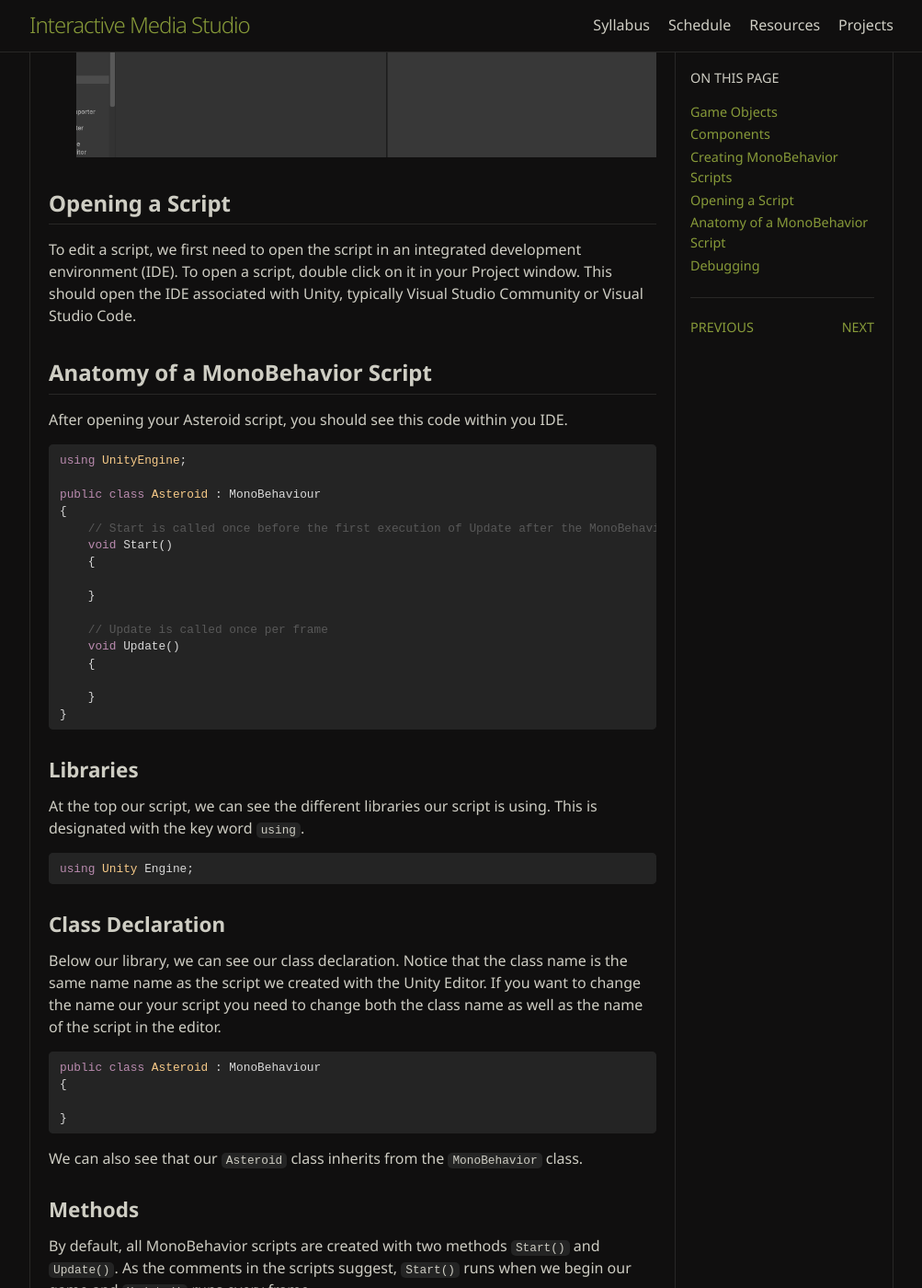
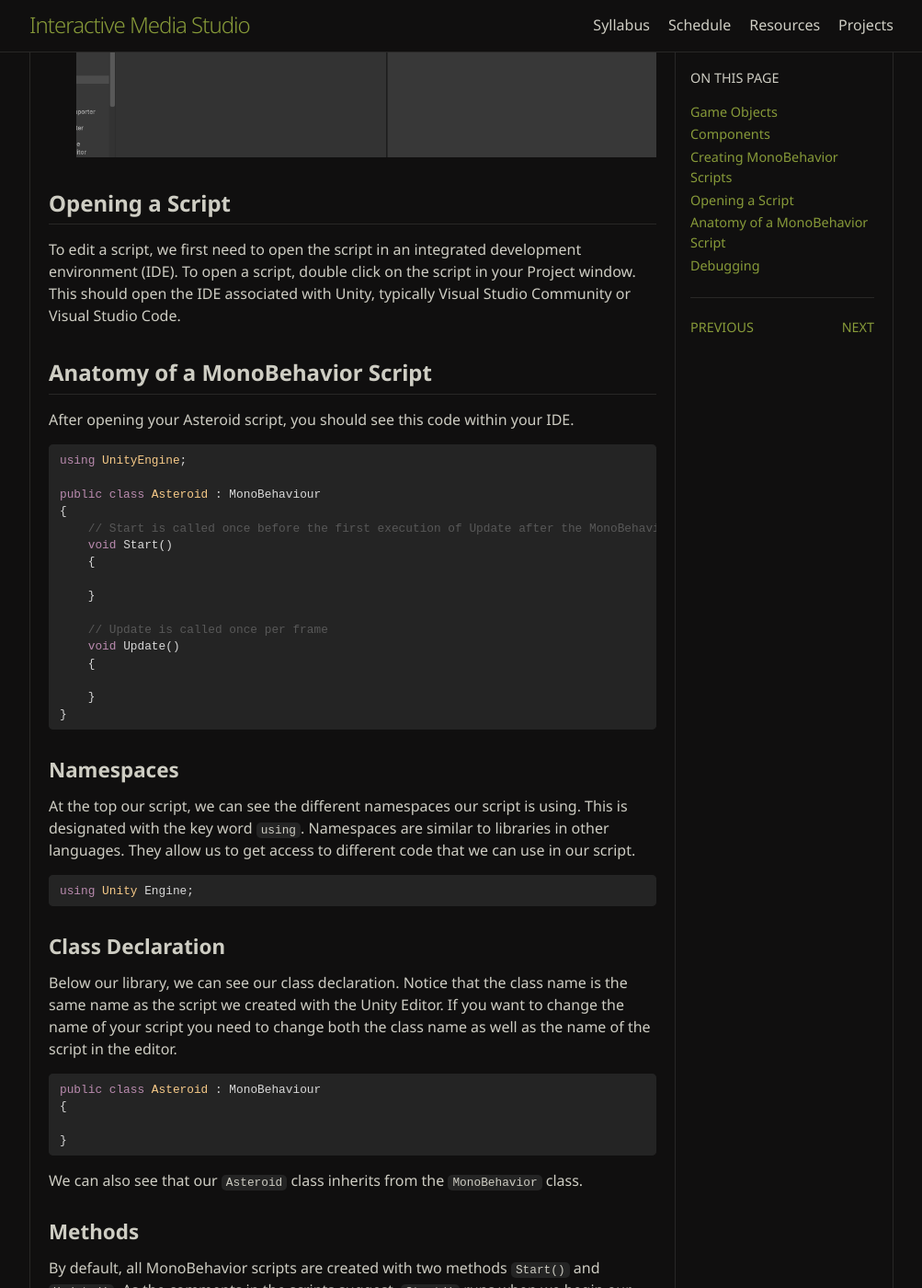
Before and after one commit to vinnyroca/interactivemediastudio, a Jekyll site: the page built from _Tutorials/02_GameObjectsComponentsCSharp.md, in a window 1280 px wide and 1400 px high, scrolled down 4181 px. Shown: the whole window at 92% size, without its empty margins (138-1141 px from the left). Built offline with Jekyll 4.4.1, drawn with Linux system fonts in a browser that asks for light colours; some web fonts are replaced; some of the changed text lies outside the part shown.

Commit message:
changes to day 2

````diff
--- a/_Tutorials/02_GameObjectsComponentsCSharp.md
+++ b/_Tutorials/02_GameObjectsComponentsCSharp.md
@@ -59,11 +59,11 @@ To add our MonoBehvior Script to a Circle game object:
 
 ## Opening a Script
 
-To edit a script, we first need to open the script in an integrated development environment (IDE). To open a script, double click on it in your Project window. This should open the IDE associated with Unity, typically Visual Studio Community or Visual Studio Code.
+To edit a script, we first need to open the script in an integrated development environment (IDE). To open a script, double click on the script in your Project window. This should open the IDE associated with Unity, typically Visual Studio Community or Visual Studio Code.
 
 ## Anatomy of a MonoBehavior Script
 
-After opening your Asteroid script, you should see this code within you IDE.
+After opening your Asteroid script, you should see this code within your IDE.
 
 ```cs
 using UnityEngine;
@@ -84,9 +84,9 @@ public class Asteroid : MonoBehaviour
 }
 ```
 
-### Libraries
+### Namespaces
 
-At the top our script, we can see the different libraries our script is using. This is designated with the key word `using`.
+At the top our script, we can see the different namespaces our script is using. This is designated with the key word `using`. Namespaces are similar to libraries in other languages. They allow us to get access to different code that we can use in our script.
 
 ```cs
 using Unity Engine;
@@ -94,7 +94,7 @@ using Unity Engine;
 
 ### Class Declaration
 
-Below our library, we can see our class declaration. Notice that the class name is the same name name as the script we created with the Unity Editor. If you want to change the name our your script you need to change both the class name as well as the name of the script in the editor.
+Below our library, we can see our class declaration. Notice that the class name is the same name  as the script we created with the Unity Editor. If you want to change the name of your script you need to change both the class name as well as the name of the script in the editor.
 
 ```cs
 public class Asteroid : MonoBehaviour
````
Also changed, not shown: other parts of _Tutorials/02_GameObjectsComponentsCSharp.md (+2 -2 lines), _Tutorials/03_CSharpFundamentals.md (+7 -6 lines), _Tutorials/04_GetComponentAndTransform.md (+6 -6 lines), .obsidian/workspace.json.
